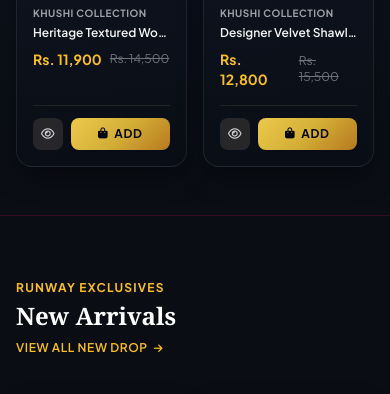
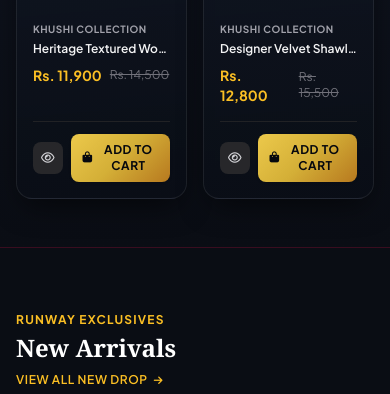
Before and after one commit to danyalniaz/KHUSHI, a Flask app: page / in a window 390 px wide. Shown: the part 2731-3125 px from the top of the page. Run offline with Flask 3, Linux system fonts and the light colour scheme; data comes from the database, SQL or seed files in the repository; data that the repository does not hold is empty; some libraries are stand-ins or nearby versions; some web fonts are replaced.

Commit message:
Fix Add to Cart button clickability, 3D layer hit-testing, safe drawer rendering, SMS order notifications, and quick view modals

```diff
--- a/index.html
+++ b/index.html
@@ -1527,11 +1527,11 @@
                                 </div>
                             </div>
 
-                            <div class="mt-4 pt-3 border-t border-zinc-800/80 flex items-center gap-2">
-                                <button onclick="openQuickView(${p.id})" class="p-2.5 rounded-xl bg-zinc-800 hover:bg-zinc-700 text-zinc-300 text-xs transition" title="Quick View">
+                            <div class="mt-4 pt-3 border-t border-zinc-800/80 flex items-center gap-2 relative z-30">
+                                <button type="button" onclick="event.stopPropagation(); openQuickView(${p.id});" class="relative z-30 pointer-events-auto p-2.5 rounded-xl bg-zinc-800 hover:bg-zinc-700 text-zinc-300 text-xs transition" title="Quick View">
                                     <i class="fa-regular fa-eye"></i>
                                 </button>
-                                <button onclick="addToCart(${p.id});" class="flex-1 py-2.5 px-3 rounded-xl btn-gold text-xs font-bold uppercase tracking-wider flex items-center justify-center gap-1.5 shadow">
+                                <button type="button" onclick="event.stopPropagation(); (window.handleAddToCartClick || window.addToCart)(${p.id}, this, event);" class="relative z-30 pointer-events-auto flex-1 py-2.5 px-3 rounded-xl btn-gold text-xs font-bold uppercase tracking-wider flex items-center justify-center gap-1.5 shadow active:scale-95 transition">
                                     <i class="fa-solid fa-bag-shopping text-[11px]"></i> ADD TO CART
                                 </button>
                             </div>
--- a/shop.html
+++ b/shop.html
@@ -702,11 +702,11 @@
                                         </div>
                                     </div>
 
-                                    <div class="mt-4 pt-3 border-t border-zinc-800/80 flex items-center gap-2">
-                                        <button onclick="openQuickView(${p.id})" class="p-2.5 rounded-xl bg-zinc-800 hover:bg-zinc-700 text-zinc-300 text-xs transition" title="Quick View">
+                                    <div class="mt-4 pt-3 border-t border-zinc-800/80 flex items-center gap-2 relative z-30">
+                                        <button type="button" onclick="event.stopPropagation(); openQuickView(${p.id});" class="relative z-30 pointer-events-auto p-2.5 rounded-xl bg-zinc-800 hover:bg-zinc-700 text-zinc-300 text-xs transition" title="Quick View">
                                             <i class="fa-regular fa-eye"></i>
                                         </button>
-                                        <button onclick="addToCart(${p.id});" class="flex-1 py-2.5 px-3 rounded-xl btn-gold text-xs font-bold uppercase tracking-wider flex items-center justify-center gap-1.5 shadow">
+                                        <button type="button" onclick="event.stopPropagation(); (window.handleAddToCartClick || window.addToCart)(${p.id}, this, event);" class="relative z-30 pointer-events-auto flex-1 py-2.5 px-3 rounded-xl btn-gold text-xs font-bold uppercase tracking-wider flex items-center justify-center gap-1.5 shadow active:scale-95 transition">
                                             <i class="fa-solid fa-bag-shopping text-[11px]"></i> ADD TO CART
                                         </button>
                                     </div>
--- a/static/js/main.js
+++ b/static/js/main.js
@@ -274,7 +274,13 @@ async function addToCart(productId, quantity = 1, size = '', color = '') {
             showToast(data.message || 'Could not add item.', 'error');
         }
     } catch (err) {
-        showToast('Network error while adding to cart.', 'error');
+        if (typeof window.store !== 'undefined' && typeof window.store.addToCart === 'function') {
+            const localRes = window.store.addToCart(productId, quantity, size, color);
+            showToast((localRes && localRes.message) || 'Added to shopping bag!', 'success');
+            if (typeof openCartDrawer === 'function') openCartDrawer();
+        } else {
+            showToast('Added to shopping bag!', 'success');
+        }
     }
 }
 
@@ -486,6 +492,101 @@ function selectVariantOption(btn, type) {
     }
 }
 
+async function openQuickView(productId) {
+    const modal = document.getElementById('quick-view-modal');
+    const content = document.getElementById('quick-view-content');
+    if (!modal || !content) return;
+
+    content.innerHTML = `
+        <div class="py-16 text-center text-zinc-400">
+            <i class="fa-solid fa-spinner fa-spin text-2xl text-amber-400 mb-3"></i>
+            <p class="text-xs">Loading royal piece...</p>
+        </div>
+    `;
+    modal.classList.remove('hidden');
+
+    try {
+        const res = await fetch(`/api/products/${productId}`);
+        if (!res.ok) throw new Error('Product fetch failed');
+        const p = await res.json();
+
+        let sizes = [];
+        try { sizes = JSON.parse(p.sizes || '[]'); } catch(e) { sizes = ['Standard']; }
+        if (!sizes.length) sizes = ['Standard'];
+
+        let colors = [];
+        try { colors = JSON.parse(p.colors || '[]'); } catch(e) { colors = [{name: 'Default', hex: '#D4AF37'}]; }
+        if (!colors.length) colors = [{name: 'Default', hex: '#D4AF37'}];
+
+        const price = p.sale_price || p.price;
+
+        content.innerHTML = `
+            <div class="grid grid-cols-1 md:grid-cols-2 gap-6 sm:gap-8">
+                <div class="aspect-[4/5] rounded-xl overflow-hidden bg-zinc-950 border border-zinc-800 shadow-xl">
+                    <img src="${p.thumbnail}" alt="${p.name}" class="w-full h-full object-cover">
+                </div>
+                <div class="space-y-4 flex flex-col justify-between">
+                    <div class="space-y-3">
+                        <div class="flex items-center justify-between text-xs">
+                            <span class="text-amber-400 font-bold uppercase tracking-wider">${p.brand || 'Khushi Collection'}</span>
+                            <span class="text-zinc-500 font-mono">${p.sku || ''}</span>
+                        </div>
+                        <h3 class="text-xl font-serif font-bold text-white">${p.name}</h3>
+                        <div class="flex items-baseline gap-3">
+                            <span class="text-2xl font-bold text-amber-400">Rs. ${Number(price).toLocaleString()}</span>
+                            ${p.sale_price ? `<span class="text-sm line-through text-zinc-500">Rs. ${Number(p.price).toLocaleString()}</span>` : ''}
+                        </div>
+                        <p class="text-xs text-zinc-300 leading-relaxed line-clamp-3">${p.description || ''}</p>
+
+                        <!-- Size Selector -->
+                        <div class="space-y-1.5 pt-2">
+                            <span class="text-[11px] uppercase tracking-wider font-semibold text-zinc-400">Select Size:</span>
+                            <div id="qv-size-selector" class="flex flex-wrap gap-2">
+                                ${sizes.map((s, idx) => `
+                                    <button type="button" onclick="selectVariant(this, 'size')" data-val="${s}" class="size-btn px-3.5 py-1.5 rounded-lg border ${idx === 0 ? 'border-amber-400 bg-amber-400/10 text-amber-400' : 'border-zinc-700 bg-zinc-900 text-zinc-300 hover:border-zinc-500'} text-xs font-semibold transition">
+                                        ${s}
+                                    </button>
+                                `).join('')}
+                            </div>
+                        </div>
+
+                        <!-- Color Selector -->
+                        <div class="space-y-1.5 pt-1">
+                            <span class="text-[11px] uppercase tracking-wider font-semibold text-zinc-400">Select Shade:</span>
+                            <div id="qv-color-selector" class="flex flex-wrap gap-2">
+                                ${colors.map((c, idx) => {
+                                    const cName = typeof c === 'object' ? (c.name || 'Default') : c;
+                                    const cHex = typeof c === 'object' ? (c.hex || '#D4AF37') : '#D4AF37';
+                                    return `
+                                        <button type="button" onclick="selectVariant(this, 'color')" data-val="${cName}" class="color-btn w-7 h-7 rounded-full border border-white/20 transition ${idx === 0 ? 'ring-2 ring-amber-400 ring-offset-2 ring-offset-zinc-900' : ''}" style="background-color: ${cHex};" title="${cName}"></button>
+                                    `;
+                                }).join('')}
+                            </div>
+                        </div>
+                    </div>
+
+                    <div class="pt-4 border-t border-zinc-800 flex gap-3">
+                        <button type="button" onclick="handleQuickViewAddToCart(${p.id})" class="flex-1 py-3 rounded-xl btn-gold text-xs font-bold uppercase tracking-wider flex items-center justify-center gap-2 shadow-lg">
+                            <i class="fa-solid fa-bag-shopping"></i> Add to Bag
+                        </button>
+                        <a href="/products/${p.slug}" class="px-5 py-3 rounded-xl border border-zinc-700 hover:border-amber-400 text-zinc-300 text-xs font-bold uppercase tracking-wider transition">
+                            Details
+                        </a>
+                    </div>
+                </div>
+            </div>
+        `;
+    } catch (err) {
+        content.innerHTML = `
+            <div class="py-12 text-center text-zinc-400 space-y-3">
+                <i class="fa-solid fa-triangle-exclamation text-amber-400 text-2xl"></i>
+                <p class="text-xs">Failed to load product preview. Please visit the detail page.</p>
+                <button type="button" onclick="closeQuickView()" class="px-4 py-2 rounded-lg bg-zinc-800 text-white text-xs">Close</button>
+            </div>
+        `;
+    }
+}
+
 function handleQuickViewAddToCart(productId) {
     const sizeBtn = document.querySelector('#qv-size-selector .border-amber-400');
     const colorBtn = document.querySelector('#qv-color-selector .ring-amber-400');
@@ -501,3 +602,6 @@ function closeQuickView() {
     const modal = document.getElementById('quick-view-modal');
     if (modal) modal.classList.add('hidden');
 }
+
+window.openQuickView = openQuickView;
+window.closeQuickView = closeQuickView;
--- a/templates/index.html
+++ b/templates/index.html
@@ -177,12 +177,12 @@
                         </div>
                     </div>
 
-                    <div class="mt-4 pt-3 border-t border-zinc-800/80 flex items-center gap-2">
-                        <button onclick="openQuickView({{ product.id }})" class="p-2 rounded-lg bg-zinc-800 hover:bg-zinc-700 text-zinc-300 text-xs transition" title="Quick View">
+                    <div class="mt-4 pt-3 border-t border-zinc-800/80 flex items-center gap-2 relative z-30">
+                        <button type="button" onclick="event.stopPropagation(); openQuickView({{ product.id }})" class="relative z-30 pointer-events-auto p-2 rounded-lg bg-zinc-800 hover:bg-zinc-700 text-zinc-300 text-xs transition" title="Quick View">
                             <i class="fa-regular fa-eye"></i>
                         </button>
-                        <button onclick="addToCart({{ product.id }})" class="flex-1 py-2 px-3 rounded-lg btn-gold text-xs font-bold uppercase tracking-wider flex items-center justify-center gap-1.5 shadow">
-                            <i class="fa-solid fa-bag-shopping text-[11px]"></i> Add
+                        <button type="button" onclick="event.stopPropagation(); addToCart({{ product.id }})" class="relative z-30 pointer-events-auto flex-1 py-2 px-3 rounded-lg btn-gold text-xs font-bold uppercase tracking-wider flex items-center justify-center gap-1.5 shadow active:scale-95 transition">
+                            <i class="fa-solid fa-bag-shopping text-[11px]"></i> ADD TO CART
                         </button>
                     </div>
                 </div>
@@ -236,12 +236,12 @@
                     </div>
                 </div>
 
-                <div class="mt-4 pt-3 border-t border-zinc-800/80 flex items-center gap-2">
-                    <button onclick="openQuickView({{ product.id }})" class="p-2 rounded-lg bg-zinc-800 hover:bg-zinc-700 text-zinc-300 text-xs transition">
+                <div class="mt-4 pt-3 border-t border-zinc-800/80 flex items-center gap-2 relative z-30">
+                    <button type="button" onclick="event.stopPropagation(); openQuickView({{ product.id }})" class="relative z-30 pointer-events-auto p-2 rounded-lg bg-zinc-800 hover:bg-zinc-700 text-zinc-300 text-xs transition">
                         <i class="fa-regular fa-eye"></i>
                     </button>
-                    <button onclick="addToCart({{ product.id }})" class="flex-1 py-2 px-3 rounded-lg btn-gold text-xs font-bold uppercase tracking-wider flex items-center justify-center gap-1.5 shadow">
-                        <i class="fa-solid fa-bag-shopping text-[11px]"></i> Add
+                    <button type="button" onclick="event.stopPropagation(); addToCart({{ product.id }})" class="relative z-30 pointer-events-auto flex-1 py-2 px-3 rounded-lg btn-gold text-xs font-bold uppercase tracking-wider flex items-center justify-center gap-1.5 shadow active:scale-95 transition">
+                        <i class="fa-solid fa-bag-shopping text-[11px]"></i> ADD TO CART
                     </button>
                 </div>
             </div>
@@ -320,12 +320,12 @@
                     </div>
                 </div>
 
-                <div class="mt-4 pt-3 border-t border-zinc-800/80 flex items-center gap-2">
-                    <button onclick="openQuickView({{ product.id }})" class="p-2 rounded-lg bg-zinc-800 hover:bg-zinc-700 text-zinc-300 text-xs transition">
+                <div class="mt-4 pt-3 border-t border-zinc-800/80 flex items-center gap-2 relative z-30">
+                    <button type="button" onclick="event.stopPropagation(); openQuickView({{ product.id }})" class="relative z-30 pointer-events-auto p-2 rounded-lg bg-zinc-800 hover:bg-zinc-700 text-zinc-300 text-xs transition">
                         <i class="fa-regular fa-eye"></i>
                     </button>
-                    <button onclick="addToCart({{ product.id }})" class="flex-1 py-2 px-3 rounded-lg btn-gold text-xs font-bold uppercase tracking-wider flex items-center justify-center gap-1.5 shadow">
-                        <i class="fa-solid fa-bag-shopping text-[11px]"></i> Add
+                    <button type="button" onclick="event.stopPropagation(); addToCart({{ product.id }})" class="relative z-30 pointer-events-auto flex-1 py-2 px-3 rounded-lg btn-gold text-xs font-bold uppercase tracking-wider flex items-center justify-center gap-1.5 shadow active:scale-95 transition">
+                        <i class="fa-solid fa-bag-shopping text-[11px]"></i> ADD TO CART
                     </button>
                 </div>
             </div>
```
Also changed, not shown: templates/shop.html (+4 -4 lines), store.js.
